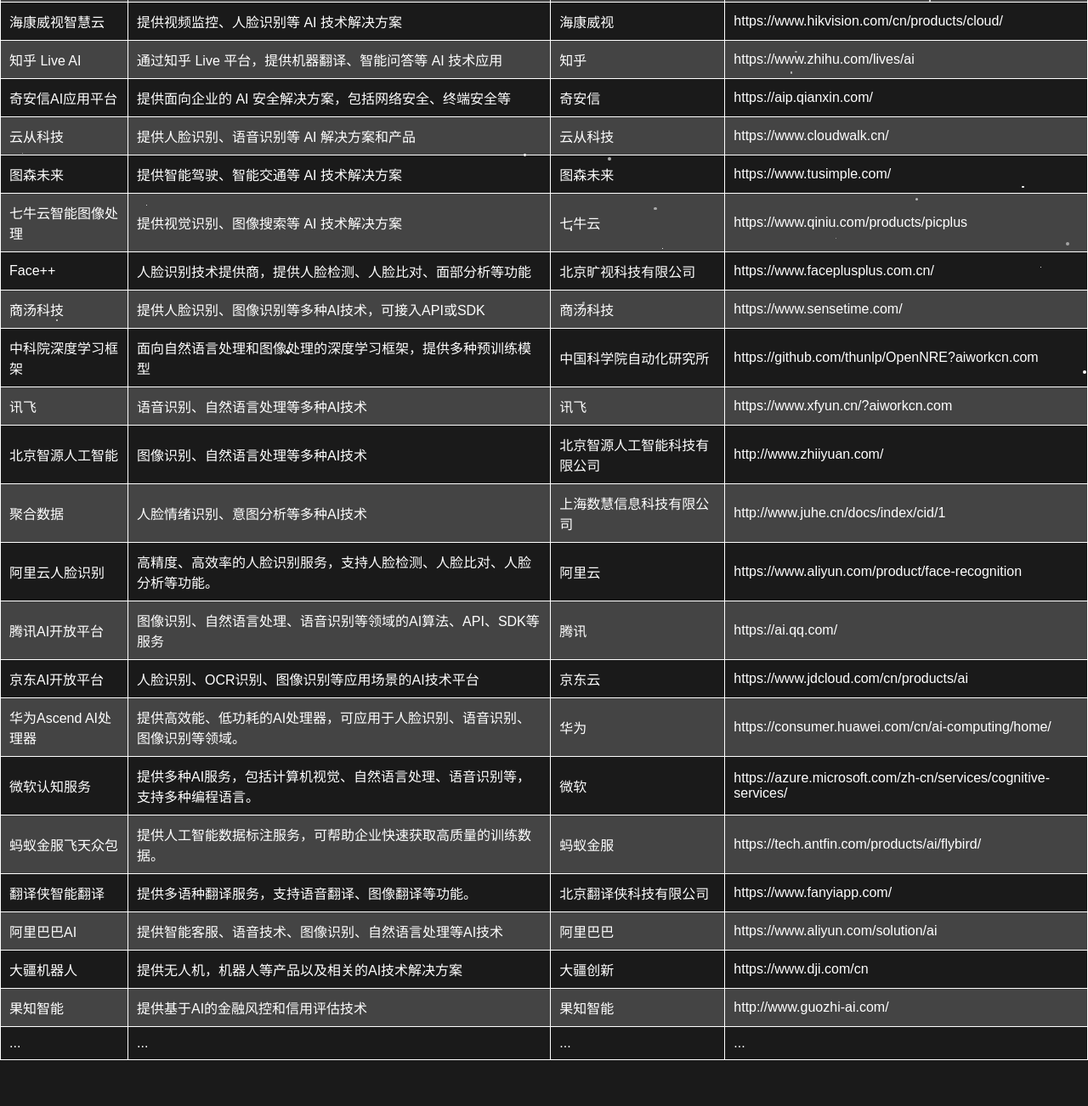
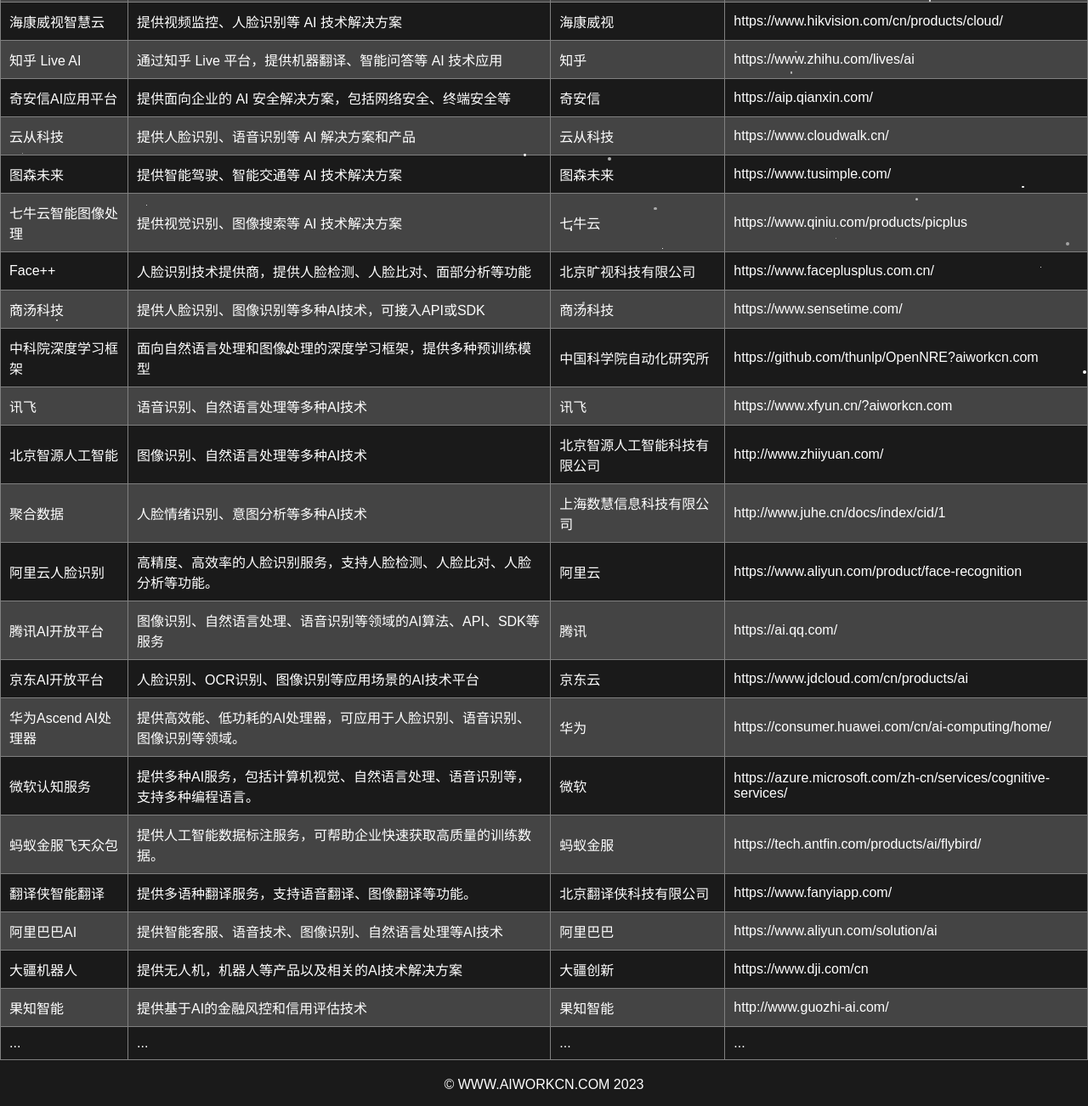
Before and after one commit to a1robot0/a1robot0.github.io, a plain HTML site: page index.html in a window 1280 px wide. Shown: the part 327-1629 px from the top of the page at 85% size. Before the commit the page ends 1595 px from the top, so only its background shows below. Drawn offline with Linux system fonts and the light colour scheme.

Commit message:
Update index.html

```diff
--- a/index.html
+++ b/index.html
@@ -19,7 +19,7 @@
 			min-width: 500px;
 		}
 		th, td {
-			border: 1px solid white;
+			border: 1px solid grey;
 			padding: 10px;
 			text-align: left;
 		}
@@ -251,4 +251,7 @@
 		</tbody>
 	</table>
 </body>
+<footer  style="text-align:center;">
+	<p>© WWW.AIWORKCN.COM 2023</p>
+</footer>
 </html>
```
